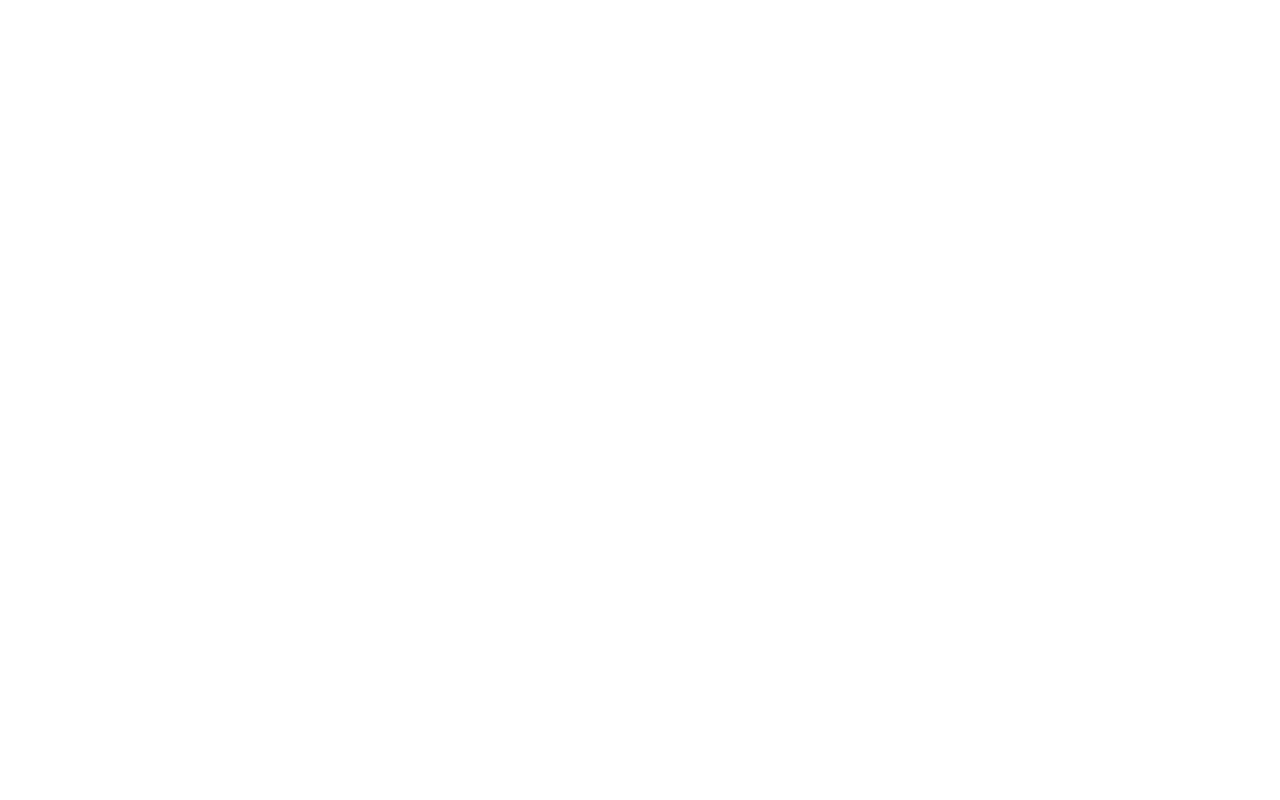
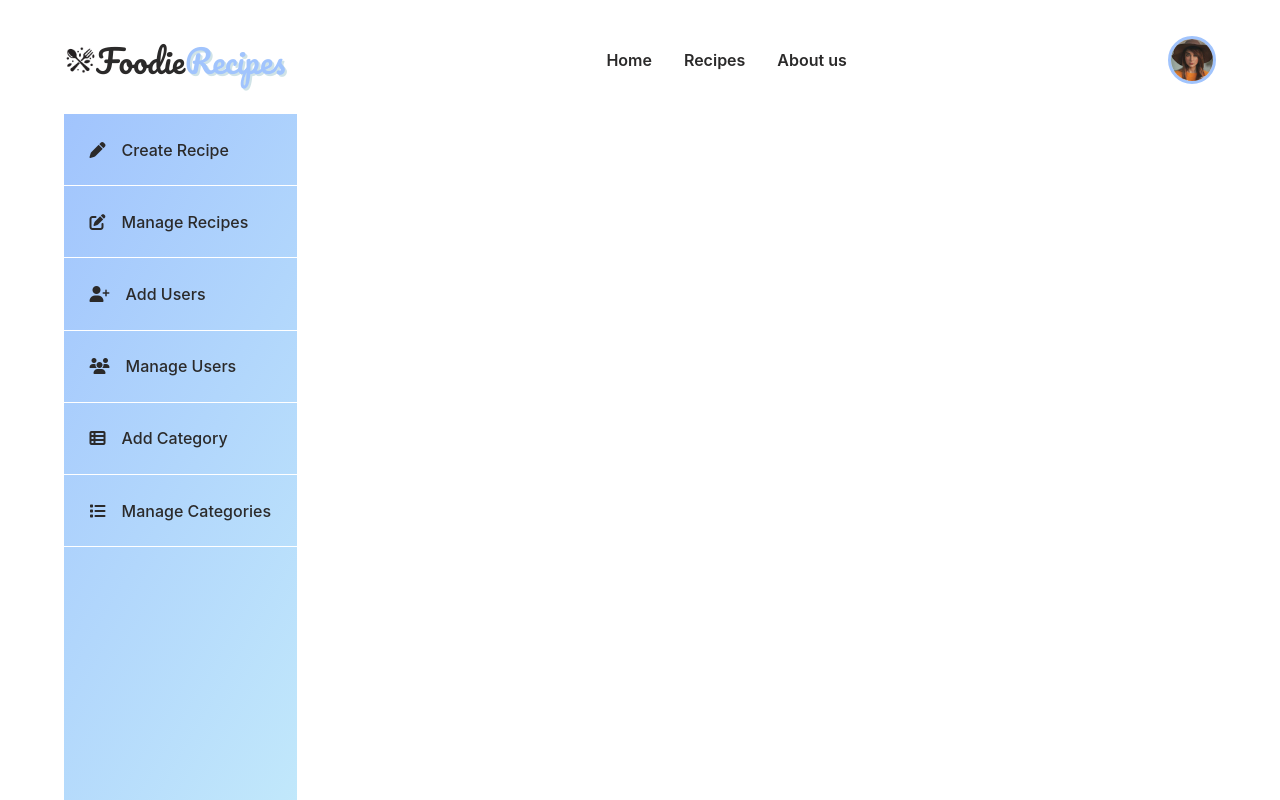
Before and after one commit to Nzekweee/FoodieRecipes, a plain HTML site: page dashboard.html in a window 1280 px wide. Drawn offline with Linux system fonts and the light colour scheme.

Commit message:
dashboard

```diff
--- /dev/null
+++ b/css/dashboard.css
@@ -0,0 +1,36 @@
+/* .dashboard__sidebar ul{
+    position: fixed;
+} */
+
+.dashboard__container{
+    display: grid;
+    grid-template-columns: 14rem auto;
+    gap: 1rem;
+
+}
+
+
+.dashboard__sidebar{
+    margin: 4rem 0;
+    position: fixed;
+    top: 50px;
+    bottom: 0;
+    z-index: 10;
+    height: 90vh;
+    background: var(--sky) ;
+}
+
+.dashboard__sidebar ul a{
+/* background: #a1c4fd ; */
+border-bottom:  1px solid white;
+display: flex;
+gap: 1rem;
+align-items: center;
+padding: 1.6rem;
+font-weight: 500;
+transition: var(--transition);
+}
+
+.dashboard__sidebar ul a:hover, .dashboard__sidebar-active{
+    background-color: #a1c4fd;
+}
--- a/css/login.css
+++ b/css/login.css
@@ -182,7 +182,7 @@ input[type='file']::file-selector-button{
   color: #da0f3f;
   padding: 12px ;
   margin-bottom: 20px;
-  border-radius: 10px;
+  border-radius: 4px;
   font-weight: 500;
   text-align: left;
 }
--- a/dashboard.html
+++ b/dashboard.html
@@ -0,0 +1,96 @@
+<!DOCTYPE html>
+<html lang="en">
+    <head>
+        <meta charset="UTF-8">
+        <meta name="viewport" content="width=device-width, initial-scale=1.0">
+        <title>FoodieRecipes</title>
+        <link rel="stylesheet" href="https://cdnjs.cloudflare.com/ajax/libs/font-awesome/6.5.1/css/all.min.css" integrity="sha512-DTOQO9RWCH3ppGqcWaEA1BIZOC6xxalwEsw9c2QQeAIftl+Vegovlnee1c9QX4TctnWMn13TZye+giMm8e2LwA==" crossorigin="anonymous" referrerpolicy="no-referrer" />
+        <link rel="stylesheet" href="css/styles.css">
+        <link rel="stylesheet" href="css/dashboard.css">
+    </head>
+<body>
+        <!-- NavBar -->
+        <nav class="navbar">
+            <div class="nav__container container flex-row div-center">
+                <a href="index.html" class="nav__logo flex-row div-center"> <img src="/assets/foodie-logo.png" alt="logo"> Foodie<span>Recipes</span></a>
+                <ul class="flex-row nav__items nav__details">
+                    <li class="nav__items-inactive"><a href="/">Home</a></li>
+                    <li class="nav__items-inactive"><a href="/recipe.html">Recipes</a></li>
+                    <li class="nav__items-inactive"><a href="/about.html">About us</a></li>
+                </ul>
+                <ul class="flex-row nav__login nav__details">
+                    <li class="nav__profile">
+                         <div class="avatar">
+                             <img src="/assets/avatar2.jpg" alt="avatar" draggable="false" class="rounded">
+                         </div>
+                         <ul class="flex-column">
+                             <li><a href="dashboard.html" class="nav__dash">Dashboard</a></li>
+                             <li><a href="logout.html" class="nav__logout">Logout</a></li>
+                         </ul>
+                    </li>
+                </ul>
+                <div class="nav__resp-btns">
+                    <button class="open__nav-btn"><i class="fa-solid fa-bars-staggered"></i></button>
+                    <button class="close__nav-btn hidden"><i class="fa-solid fa-xmark"></i></button>
+                </div>
+            </div>
+        </nav>
+         <!-- NavBar Ends-->
+         <main class="dashboard__container container">
+            <aside class="dashboard__sidebar">
+                  <ul class="flex-column">
+                    <li>
+                        <a href="create-recipe.html">
+                            <i class="fa-solid fa-pen"></i>
+                            <span>Create Recipe</span>
+                        </a>
+                    </li>
+                    <li>
+                        <a href="manage-recipes.html">
+                            <i class="fa-solid fa-pen-to-square"></i>
+                            <span>Manage Recipes</span>
+                        </a>
+                    </li>
+                    <li>
+                        <a href="add-user.html">
+                            <i class="fa-solid fa-user-plus"></i>
+                            <span>Add Users</span>
+                        </a>
+                    </li>
+                    <li>
+                        <a href="manage-user.html">
+                            <i class="fa-solid fa-users"></i>
+                            <span>Manage Users</span>
+                        </a>
+                    </li>
+                    <li>
+                        <a href="add-category.html">
+                            <i class="fa-solid fa-table-list"></i>
+                            <span>Add Category</span>
+                        </a>
+                    </li>
+                    <li>
+                        <a href="manage-categories.html">
+                            <i class="fa-solid fa-list"></i>
+                            <span>Manage Categories</span>
+                        </a>
+                    </li>
+                    <!-- <li>
+                        <a href="profile.html">
+                            <i></i>
+                            <span>Profile</span>
+                        </a>
+                    </li> -->
+                  </ul>
+                </aside>
+                <section class="main__container">
+                      <div class="flex-row">
+                        <h4>Create new Recipe</h4>
+                        <button>Save</button>
+                      </div>
+                </section>
+
+         </main>
+
+</body>
+</html>
```
Also changed, not shown: index.html (+3 -3 lines), edit-recipe.html (added), manage-recipes.html (added), profile.html (added).
